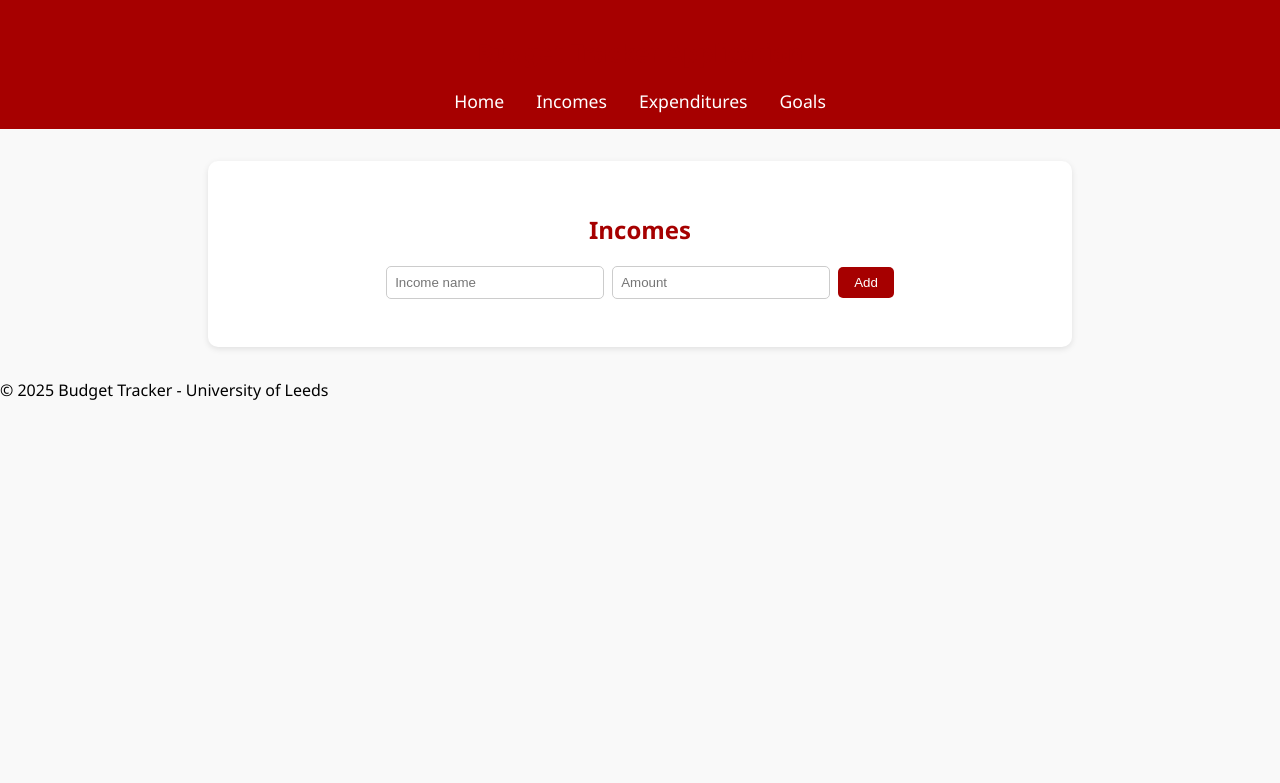
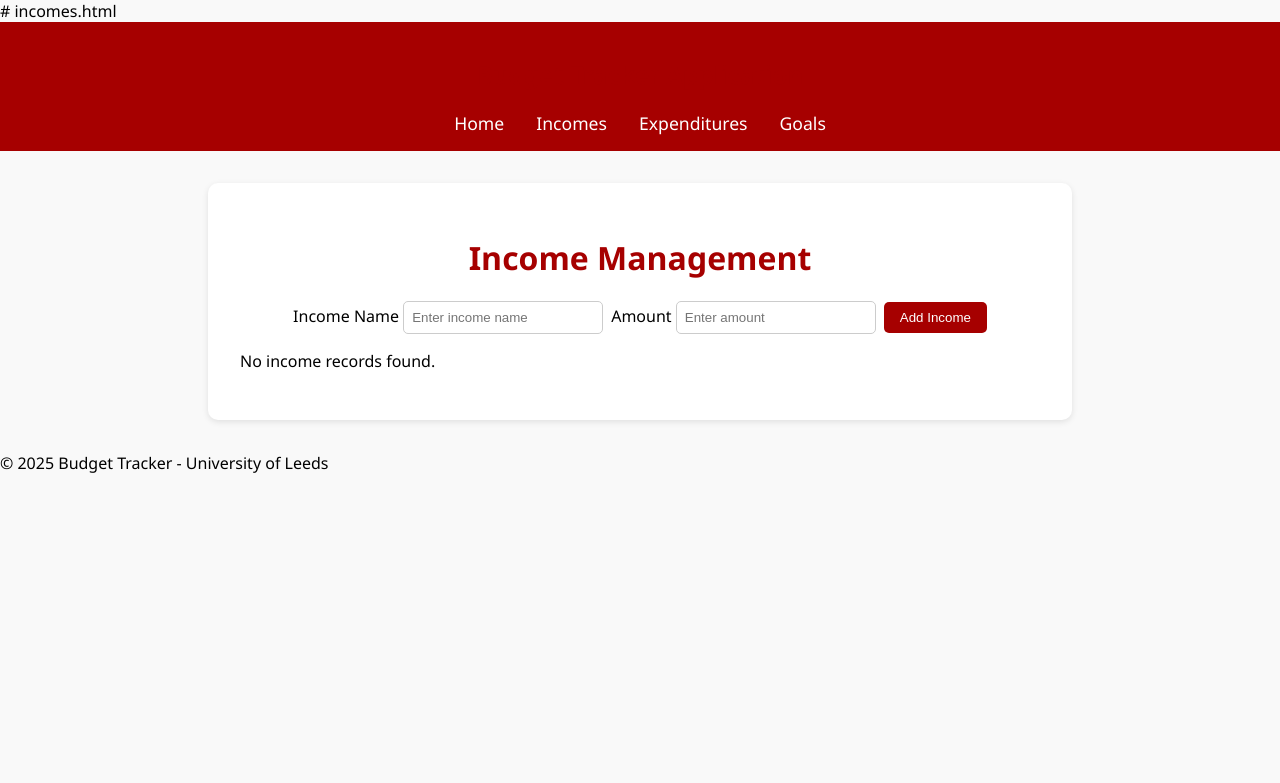
Before and after one commit to 5980Zhongyx/APersonalBudgetTracker_by_flask, a Flask app: page /incomes in a window 1280 px wide. Shown: the top 783 px of the page. Run offline with Flask 3, Linux system fonts and the light colour scheme; data that the repository does not hold is empty.

Commit message:
Refactor incomes.html for better UI and validation
Updated the incomes template to improve layout and validation.

```diff
--- a/WebAppcwk1budget_tracker/templates/incomes.html
+++ b/WebAppcwk1budget_tracker/templates/incomes.html
@@ -1,23 +1,64 @@
+# incomes.html
 {% extends "base.html" %}
 {% block title %}Incomes{% endblock %}
 {% block content %}
-    <h2>Incomes</h2>
 
-    <form method="POST">
-        <input type="text" name="name" placeholder="Income name" required>
-        <input type="number" name="amount" placeholder="Amount" step="0.01" required>
-        <button type="submit">Add</button>
+<div class="summary-wrapper">
+    <h1>Income Management</h1>
+
+    <form method="POST" class="data-form" novalidate>
+        <div class="form-group">
+            <label for="income-name">Income Name</label>
+            <input type="text" id="income-name" name="name"
+                   placeholder="Enter income name" required minlength="2">
+            <span class="error-message" id="name-error"></span>
+        </div>
+
+        <div class="form-group">
+            <label for="income-amount">Amount</label>
+            <input type="number" id="income-amount" name="amount"
+                   placeholder="Enter amount" step="0.01" min="0.01" required>
+            <span class="error-message" id="amount-error"></span>
+        </div>
+
+        <button type="submit" class="btn-primary">Add Income</button>
     </form>
 
-    <ul class="data-list">
-        {% for item in incomes %}
-            <li>
-                <span>{{ item.name }}</span>
-                <span>${{ item.amount }}</span>
-                <form method="POST" action="{{ url_for('delete_income', id=item.id) }}" style="display:inline;">
-                    <button type="submit" class="delete-btn">Delete</button>
-                </form>
-            </li>
-        {% endfor %}
-    </ul>
+    <div class="data-list-container">
+        {% if incomes %}
+        <table class="data-list">
+            <thead>
+                <tr>
+                    <th>Name</th>
+                    <th>Amount</th>
+                    <th>Actions</th>
+                </tr>
+            </thead>
+
+            <tbody>
+                {% for item in incomes %}
+                <tr>
+                    <td>{{ item.name }}</td>
+                    <td>${{ "%.2f"|format(item.amount) }}</td>
+                    <td class="actions">
+                        <a href="{{ url_for('edit_income', id=item.id) }}" class="btn-edit">Edit</a>
+
+                        <form method="POST" action="{{ url_for('delete_income', id=item.id) }}"
+                              class="inline-form">
+                            <button type="submit" class="btn-delete"
+                                    onclick="return confirm('Delete this?')">
+                                Delete
+                            </button>
+                        </form>
+                    </td>
+                </tr>
+                {% endfor %}
+            </tbody>
+        </table>
+        {% else %}
+        <p class="no-data">No income records found.</p>
+        {% endif %}
+    </div>
+</div>
+
 {% endblock %}
```
